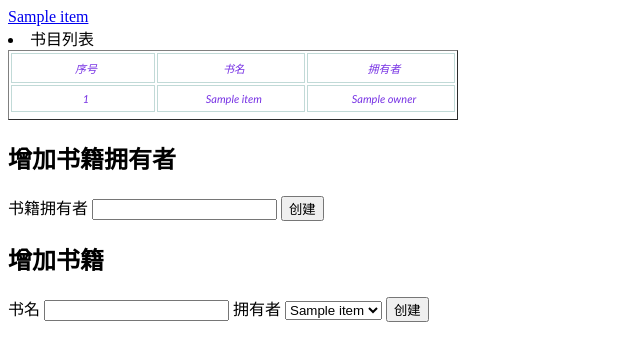
After one commit to gangdao2013/djangoweb, a Django app: template templates/dbform_oo.html in a window 1280 px wide. The commit adds this page. Shown: the top 361 px of the page, without its empty margins (0-640 px from the left). Run offline with Django 3.2, Linux system fonts and the light colour scheme; the template is opened without the code that fills it: most values are stand-ins (such as "Sample title", 1, 10 or a date in 2020).

Commit message:
oo方式
oo方式

```diff
--- a/djangoweb/urls.py
+++ b/djangoweb/urls.py
@@ -17,6 +17,7 @@ from django.conf.urls import url
 from django.contrib import admin
 
 from testmodel import dbaccess
+from testmodel.views import TestModelView
 from weig import views, searchdir, formexam
 from django.views.generic import TemplateView
 
@@ -36,5 +37,10 @@ urlpatterns = [
     url('^addBook/$', dbaccess.addBook),
     url('^addBookOwner/$', dbaccess.addBookOwner),
 
+    url('^accessDB_oo/$', TestModelView.as_view()),
+    url('^accessDB_oo/([\w-]+)/$', TestModelView.as_view()),
+    url('^addBook_oo/$', TestModelView.as_view()),
+    url('^addBookOwner_oo/$', TestModelView.as_view()),
+
     url(r'^admin/', admin.site.urls),
 ]
--- /dev/null
+++ b/templates/dbform_oo.html
@@ -0,0 +1,72 @@
+<!DOCTYPE html>
+<html lang="en">
+<head>
+    <meta charset="UTF-8">
+    <title>库(oo)</title>
+</head>
+
+<style type="text/css">
+	table {
+	padding: 0 0 5px 0;
+	width: 450px;
+	font: italic 11px "Trebuchet MS", Verdana, Arial, Helvetica, sans-serif;
+	text-align: right;
+	}
+	td {
+	border:1px solid #c1dad7;
+
+	padding: 6px 6px 6px 12px;
+	color: #7732e4;
+	text-align: center;
+	width:150px;
+	}
+</style>
+<body>
+        {% for item in owners %}
+            <a  href={{item.id}}>
+            <tr>
+                <td >{{item.name}}</td>
+            </tr>
+            </a>
+        {% endfor %}
+    <li>书目列表</li>
+    <table class="mytable" border="1">
+        <tr >
+            <td>序号</td>
+            <td>书名</td>
+            <td>拥有者</td>
+        </tr>
+        {% for item in books %}
+            <tr >
+                <td>{{item.id}}</td>
+                <td>{{item.name}}</td>
+                <td>{{item.owner.name}}</td>
+            </tr>
+        {% endfor %}
+    </table>
+     <div class="news">
+         <h2>增加书籍拥有者</h2>
+         <form action="/addBookOwner_oo/" method="get">
+            <p>书籍拥有者
+                <input type="text" name="name">
+                <input type="submit" value="创建">
+            </p>
+         </form>
+     </div>
+     <div class="news">
+         <h2>增加书籍</h2>
+         <form action="/addBook_oo/" method="get">
+            <p>书名
+                <input type="text" name="name">
+                拥有者
+                <select name="owner">
+                    {% for p in owners %}
+                        <option value ="{{ p.id }}">{{ p.name }}</option>
+                    {% endfor %}
+                </select>
+                <input type="submit" value="创建">
+            </p>
+         </form>
+     </div>
+</body>
+</html>
--- a/templates/index.html
+++ b/templates/index.html
@@ -8,5 +8,6 @@
     <a href="dir">查看目录</a>
     <a href="formExample">表单测例</a>
     <a href="accessDB">访问库</a>
+    <a href="accessDB_oo">访问库(oo)</a>
   </body>
 </html>
--- a/weig/forms.py
+++ b/weig/forms.py
@@ -1,5 +1,6 @@
 from django import forms
 
+
 class AddForm(forms.Form):
-    a = forms.IntegerField()
-    b = forms.IntegerField()
+    a = forms.IntegerField(label='', error_messages={'required': '加数1'})
+    b = forms.IntegerField(label='', error_messages={'required': '加数2'})
```
Also changed, not shown: testmodel/views.py (+73 -2 lines), db.sqlite3.
